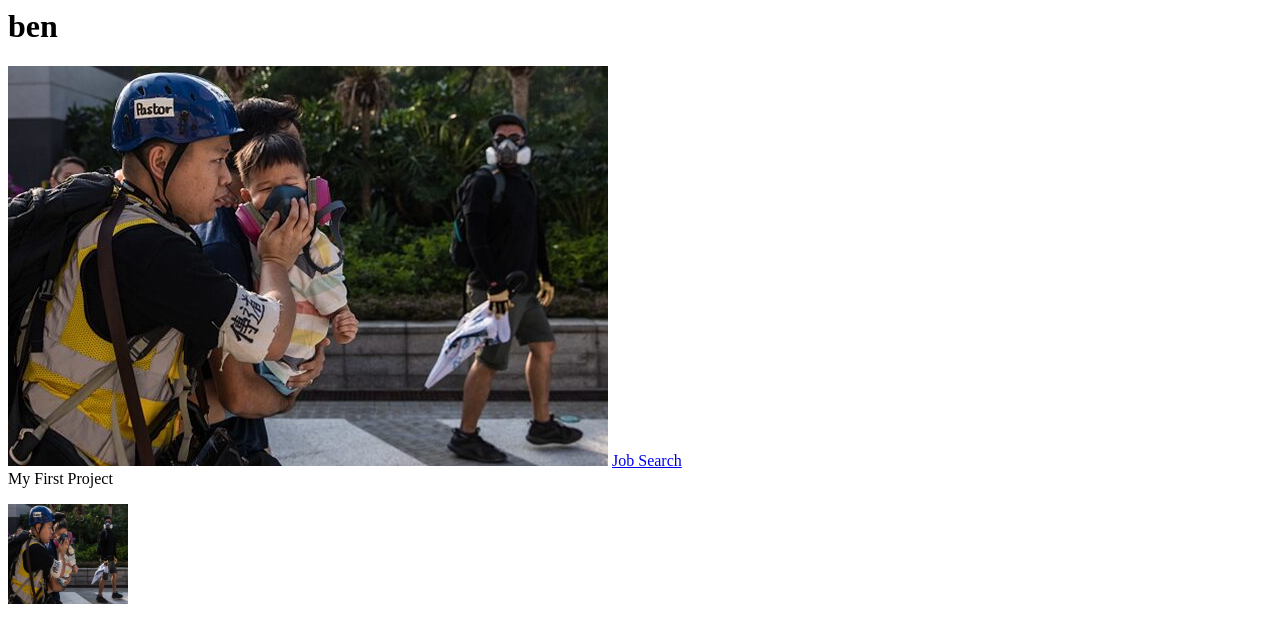
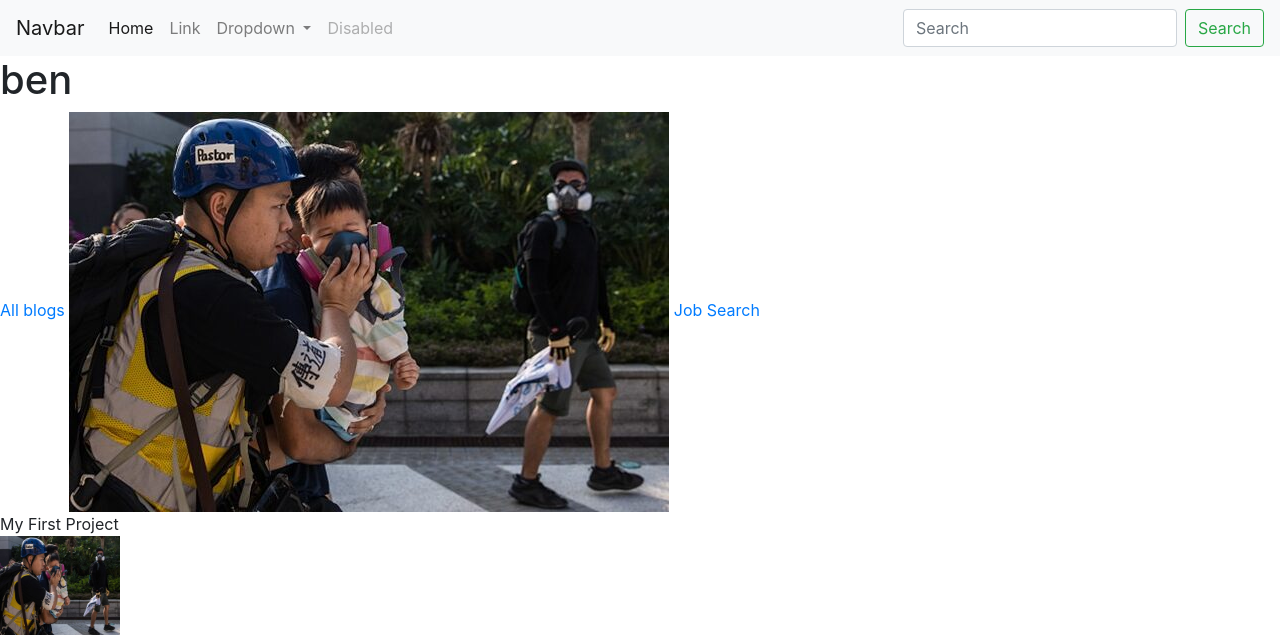
Before and after one commit to wahudong/Django_portfolio, a Django app: page / in a window 1280 px wide. Shown: the top 635 px of the page. Run offline with Django 3.2, Linux system fonts and the light colour scheme; data comes from the database, SQL or seed files in the repository; both versions use the stored data as it was after the commit; some libraries are stand-ins or nearby versions.

Commit message:
added blog detail

```diff
--- a/blog/urls.py
+++ b/blog/urls.py
@@ -1,7 +1,9 @@
 from django.urls import path
 from . import views
 
+app_name = 'blog'
 
 urlpatterns = [
     path('', views.all_blogs, name='all_blogs'),
+    path('<int:blog_id>/', views.detail, name='detail'),
 ]
--- a/portfolio/models.py
+++ b/portfolio/models.py
@@ -9,3 +9,6 @@ class Project(models.Model):
   description = models.CharField(max_length=250)
   image = models.ImageField(upload_to='portfolio/images/')
   url = models.URLField(blank=True)
+
+  def __str__(self):
+    return self.title
--- /dev/null
+++ b/portfolio/templates/portfolio/base.html
@@ -0,0 +1,65 @@
+
+<!doctype html>
+<html lang="en">
+  <head>
+    <!-- Required meta tags -->
+    <meta charset="utf-8">
+    <meta name="viewport" content="width=device-width, initial-scale=1, shrink-to-fit=no">
+
+    <!-- Bootstrap CSS -->
+    <link rel="stylesheet" href="https://stackpath.bootstrapcdn.com/bootstrap/4.4.1/css/bootstrap.min.css" integrity="sha384-Vkoo8x4CGsO3+Hhxv8T/Q5PaXtkKtu6ug5TOeNV6gBiFeWPGFN9MuhOf23Q9Ifjh" crossorigin="anonymous">
+
+    <title>Hello, world!</title>
+  </head>
+  <body>
+
+
+
+    <nav class="navbar navbar-expand-lg navbar-light bg-light">
+      <a class="navbar-brand" href="#">Navbar</a>
+      <button class="navbar-toggler" type="button" data-toggle="collapse" data-target="#navbarSupportedContent" aria-controls="navbarSupportedContent" aria-expanded="false" aria-label="Toggle navigation">
+        <span class="navbar-toggler-icon"></span>
+      </button>
+
+      <div class="collapse navbar-collapse" id="navbarSupportedContent">
+        <ul class="navbar-nav mr-auto">
+          <li class="nav-item active">
+            <a class="nav-link" href="#">Home <span class="sr-only">(current)</span></a>
+          </li>
+          <li class="nav-item">
+            <a class="nav-link" href="#">Link</a>
+          </li>
+          <li class="nav-item dropdown">
+            <a class="nav-link dropdown-toggle" href="#" id="navbarDropdown" role="button" data-toggle="dropdown" aria-haspopup="true" aria-expanded="false">
+              Dropdown
+            </a>
+            <div class="dropdown-menu" aria-labelledby="navbarDropdown">
+              <a class="dropdown-item" href="#">Action</a>
+              <a class="dropdown-item" href="#">Another action</a>
+              <div class="dropdown-divider"></div>
+              <a class="dropdown-item" href="#">Something else here</a>
+            </div>
+          </li>
+          <li class="nav-item">
+            <a class="nav-link disabled" href="#" tabindex="-1" aria-disabled="true">Disabled</a>
+          </li>
+        </ul>
+        <form class="form-inline my-2 my-lg-0">
+          <input class="form-control mr-sm-2" type="search" placeholder="Search" aria-label="Search">
+          <button class="btn btn-outline-success my-2 my-sm-0" type="submit">Search</button>
+        </form>
+      </div>
+    </nav>
+
+
+    {% block content %}
+    {% endblock %}
+
+
+    <!-- Optional JavaScript -->
+    <!-- jQuery first, then Popper.js, then Bootstrap JS -->
+    <script src="https://code.jquery.com/jquery-3.4.1.slim.min.js" integrity="sha384-J6qa4849blE2+poT4WnyKhv5vZF5SrPo0iEjwBvKU7imGFAV0wwj1yYfoRSJoZ+n" crossorigin="anonymous"></script>
+    <script src="https://cdn.jsdelivr.net/npm/popper.js@1.16.0/dist/umd/popper.min.js" integrity="sha384-Q6E9RHvbIyZFJoft+2mJbHaEWldlvI9IOYy5n3zV9zzTtmI3UksdQRVvoxMfooAo" crossorigin="anonymous"></script>
+    <script src="https://stackpath.bootstrapcdn.com/bootstrap/4.4.1/js/bootstrap.min.js" integrity="sha384-wfSDF2E50Y2D1uUdj0O3uMBJnjuUD4Ih7YwaYd1iqfktj0Uod8GCExl3Og8ifwB6" crossorigin="anonymous"></script>
+  </body>
+</html>
--- a/portfolio/templates/portfolio/home.html
+++ b/portfolio/templates/portfolio/home.html
@@ -1,4 +1,11 @@
+
+{%extends 'portfolio/base.html' %}
+
+{%block content %}
+
 <h1>ben</h1>
+
+<a href="{%url 'blog:all_blogs'%}">All blogs</a>
 
 {% load static %}
 
@@ -20,3 +27,5 @@
 {%endif%}
 
 {% endfor %}
+
+{%endblock%}
```
Also changed, not shown: blog/templates/blog/all_blogs.html (+10 -4 lines), blog/templates/blog/detail.html (added, +8 -0 lines), blog/views.py (+10 -2 lines), db.sqlite3, media/portfolio/images/1909060408182188-600x450.jpg (added).
